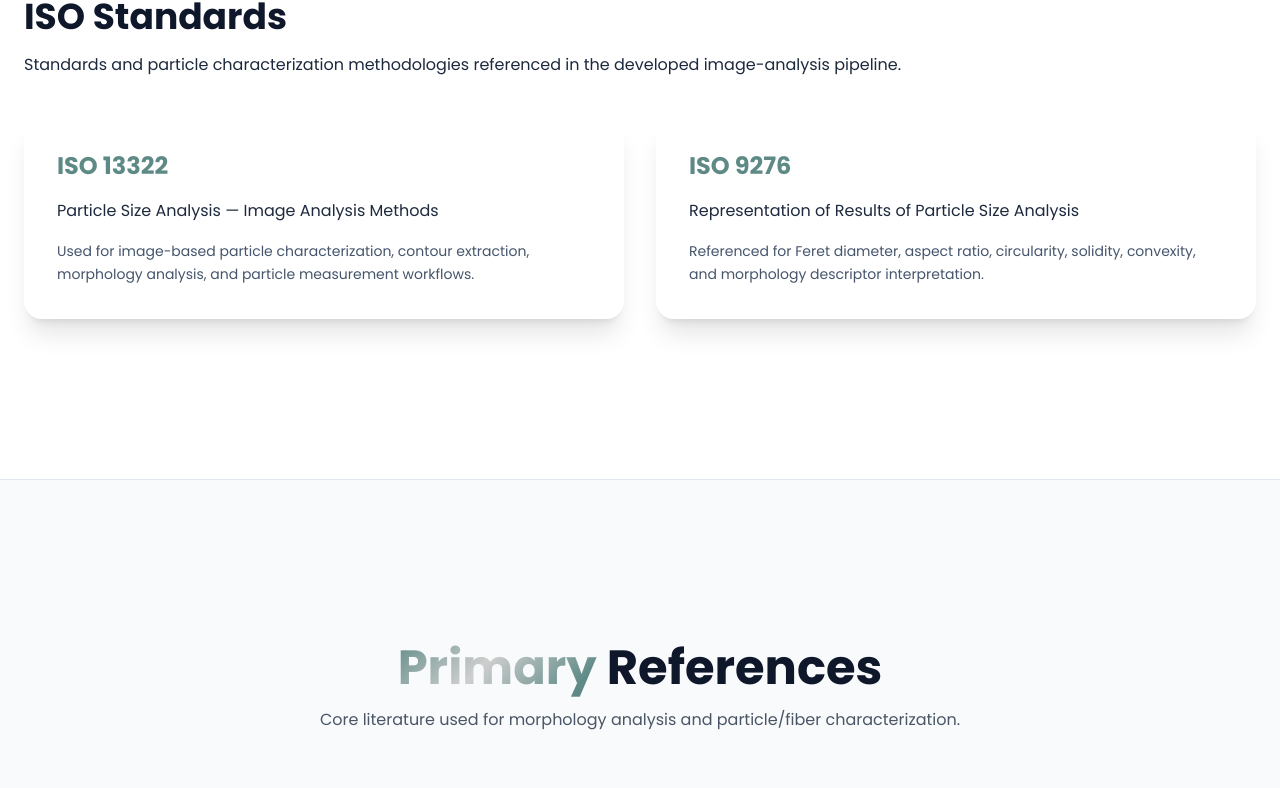
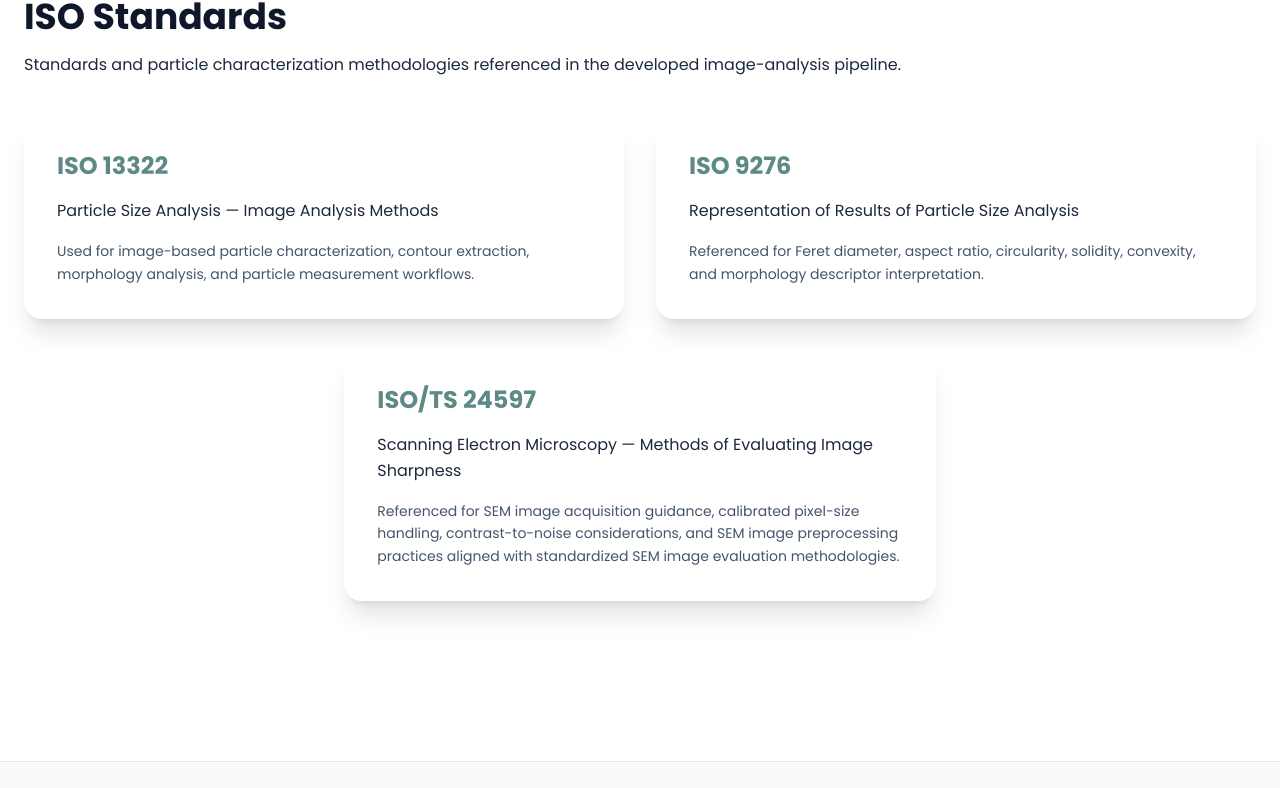
Before and after one commit to HHHHemanth/Fibers-Frontend, a Next.js app: page /references in a window 1280 px wide. Shown: the part 469-1257 px from the top of the page. Built offline with nearby package versions, Linux system fonts and the light colour scheme.

Commit message:
Added ISO card UI

```diff
--- a/src/app/references/page.js
+++ b/src/app/references/page.js
@@ -139,6 +139,25 @@ export default function ReferencesPage() {
                                     Referenced for Feret diameter, aspect ratio,
                                     circularity, solidity, convexity, and morphology
                                     descriptor interpretation.
+                                </div>
+                            </div>
+
+                            {/* ISO 24597 */}
+                            <div className="md:col-span-2 flex justify-center">
+                                <div className="bg-white/5 backdrop-blur-xl border border-white/10 rounded-2xl p-8 shadow-xl md:w-[48%]">
+                                    <h3 className="text-2xl font-bold mb-4 text-[#5e8a86]">
+                                        ISO/TS 24597
+                                    </h3>
+
+                                    <p className="text-slate-800 leading-relaxed mb-4">
+                                        Scanning Electron Microscopy — Methods of Evaluating Image Sharpness
+                                    </p>
+
+                                    <div className="text-sm text-slate-600 leading-relaxed">
+                                        Referenced for SEM image acquisition guidance, calibrated pixel-size handling,
+                                        contrast-to-noise considerations, and SEM image preprocessing practices aligned
+                                        with standardized SEM image evaluation methodologies.
+                                    </div>
                                 </div>
                             </div>
 
```
Lines whose indentation alone changed are shown as unchanged.
